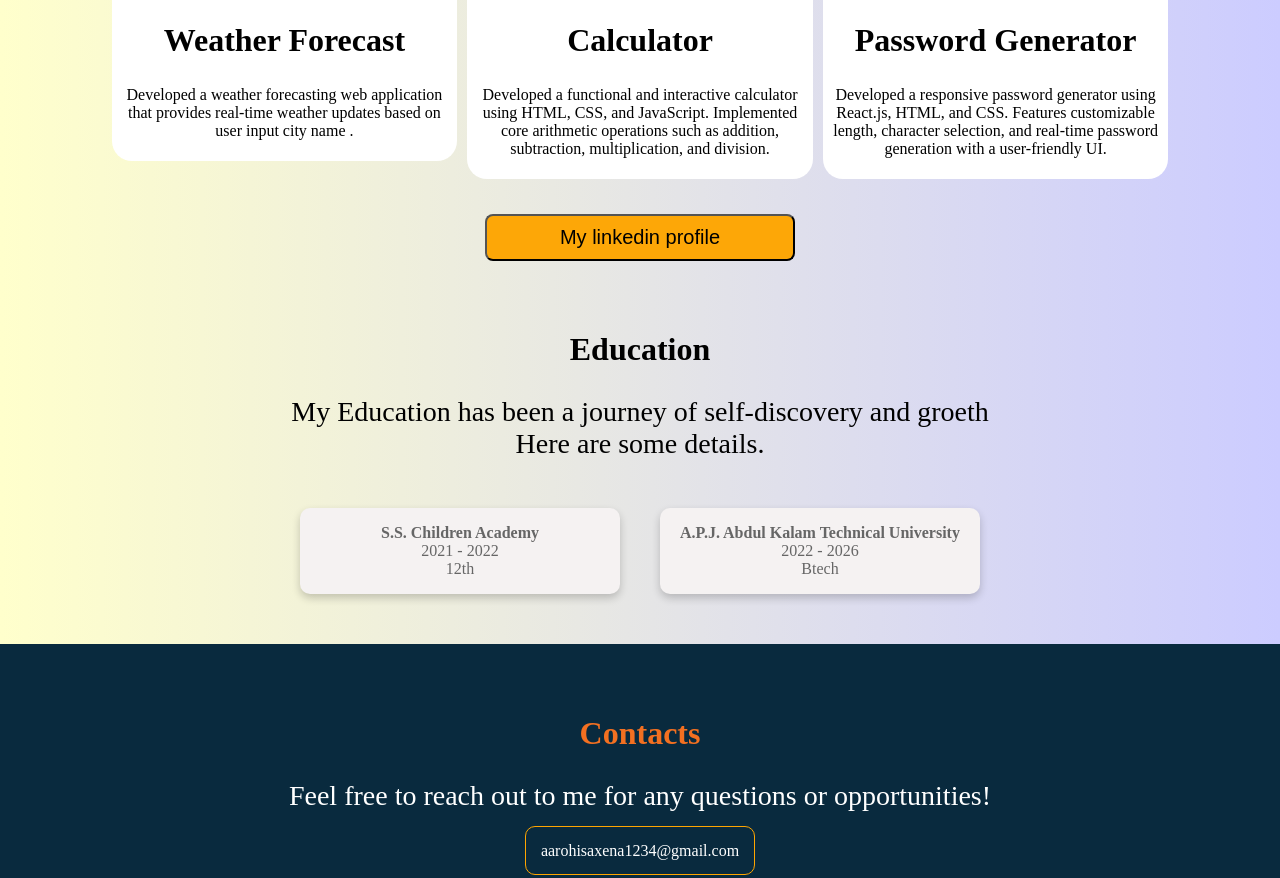
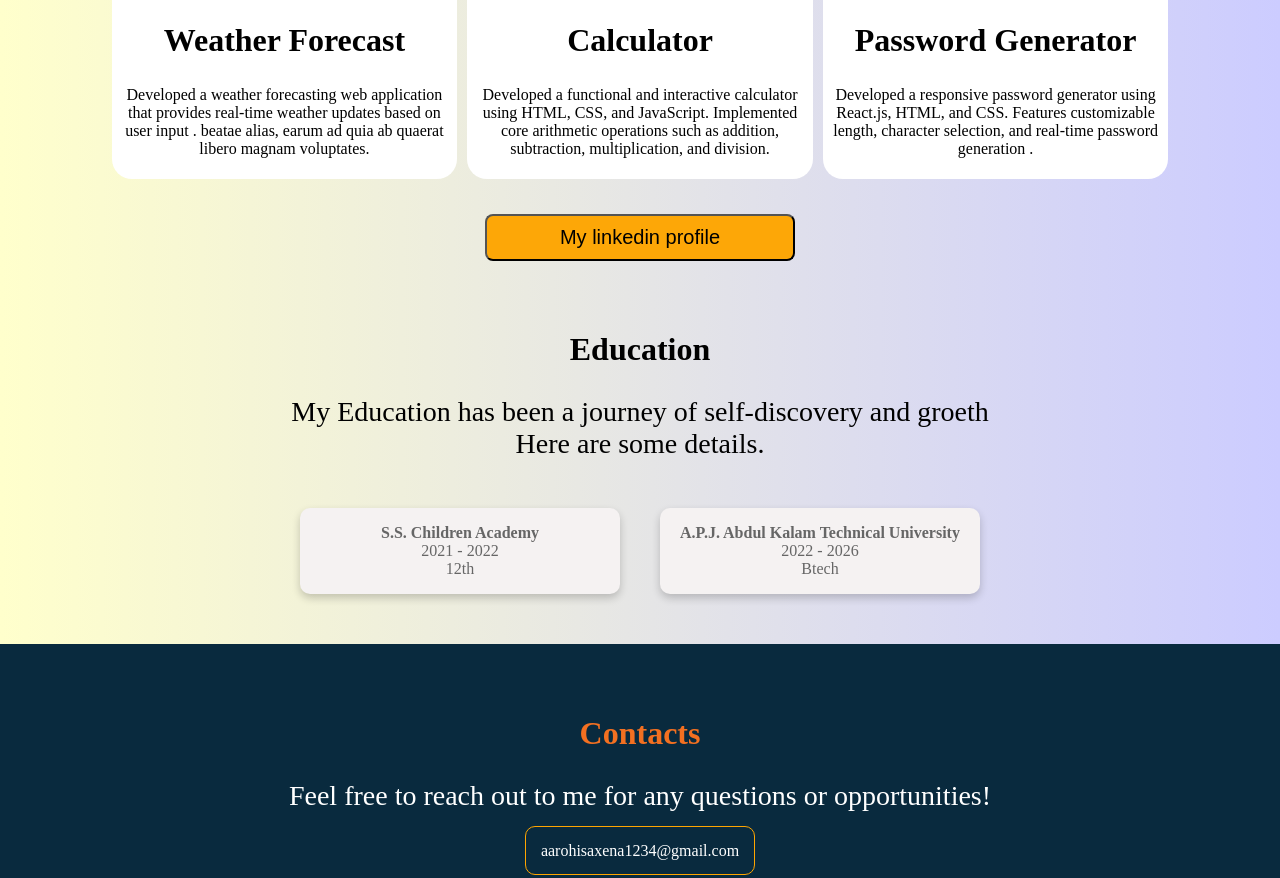
Before and after one commit to SaxenaAarohi/Portfolio-2, a plain HTML site: page index.html in a window 1280 px wide. Shown: the part 1790-2668 px from the top of the page. Drawn offline with Linux system fonts and the light colour scheme.

Commit message:
Update index.html

```diff
--- a/index.html
+++ b/index.html
@@ -104,7 +104,7 @@ forward to opportunities for upcalling myself.
                 <img src="weath.webp" height="260.47px" width="100%">
                 <h1>Weather Forecast</h1>
                 <p>Developed a weather forecasting web application that provides real-time weather updates based on user input
-                    city name .</p>
+                    .  beatae alias, earum ad quia ab quaerat libero magnam voluptates.</p>
             </div>
             <div class="pro1">
                 <img src="calci.jpg" height="260.47px" width="100%">
@@ -116,7 +116,7 @@ forward to opportunities for upcalling myself.
                 <img src="pass.jpg" height="260.47px" width="100%">
                 <h1>Password Generator</h1>
                 <p>Developed a responsive password generator using React.js, HTML, and CSS. Features customizable length,
-                   character selection, and real-time password generation with a user-friendly UI.</p>
+                   character selection, and real-time password generation .</p>
             </div>
 
 
```
